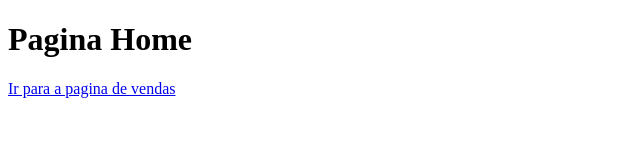
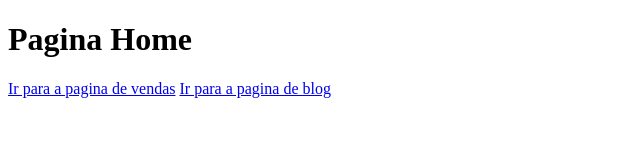
Before and after one commit to augustofragg/aulagithub, a plain HTML site: page index.html in a window 1280 px wide. Shown: the whole page, without its empty margins (0-640 px from the left). Drawn offline with Linux system fonts and the light colour scheme.

Commit message:
atualizacoes no layout

```diff
--- a/index.html
+++ b/index.html
@@ -9,7 +9,7 @@
     <h1>Pagina Home</h1>
 
     <a href="vendas.html">Ir para a pagina de vendas</a>
-
+    <a href="blog.html">Ir para a pagina de blog</a>
 
 </body>
 </html>
```
Also changed, not shown: blog.html (+2 -0 lines).
